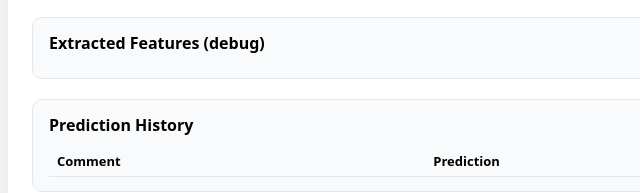
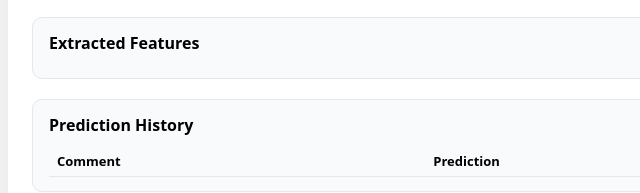
Before and after one commit to machine-not-learning-nyu/social-media-engagement, a plain HTML site: page docs/index.html in a window 1280 px wide. Shown: the part 455-648 px from the top of the page, 208-848 px from the left. Drawn offline with Linux system fonts and the light colour scheme.

Commit message:
deleted 'debug' word from title

```diff
--- a/docs/index.html
+++ b/docs/index.html
@@ -34,7 +34,7 @@
     </div>
 
     <div class="panel">
-      <h2>Extracted Features (debug)</h2>
+      <h2>Extracted Features</h|2>
       <ul id="debugFeatures" class="debug-features"></ul>
     </div>
 
```
